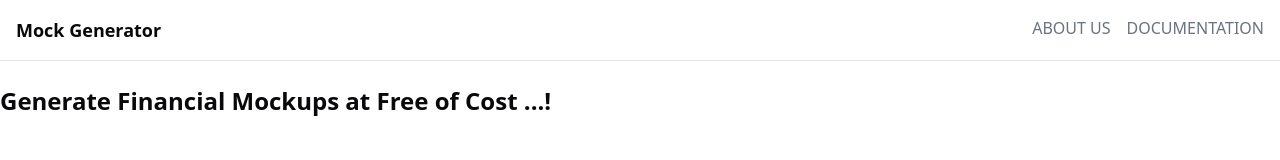
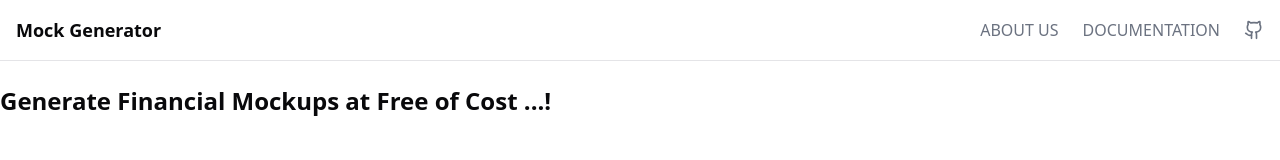
Before and after one commit to deep-vadukiya/mock-generator, a Next.js app: page / in a window 1280 px wide. Shown: the top 160 px of the page. Built offline with nearby package versions, Linux system fonts and the light colour scheme; a web font is replaced by a local one.

Commit message:
site: added common links and github link button

```diff
--- a/app/layout.jsx
+++ b/app/layout.jsx
@@ -1,6 +1,8 @@
 //
 
 import Link from "next/link";
+import { Github } from "lucide-react";
+import { GITHUB_REPOSITORY_LINK } from "./../globalLinks";
 import "./global.css";
 
 // ----------------------------------------------
@@ -14,7 +16,7 @@ export default function RootLayout({ children }) {
             <p className="font-semibold text-lg">Mock Generator</p>
           </Link>
 
-          <div className="flex gap-4">
+          <div className="flex gap-6 items-center">
             <Link
               className="group text-gray-500 transition duration-300 hover:underline hover:text-gray-900"
               href="/"
@@ -28,6 +30,13 @@ export default function RootLayout({ children }) {
             >
               DOCUMENTATION
             </Link>
+
+            <Link
+              className="group text-gray-500 transition duration-300 hover:underline hover:text-gray-900"
+              href={GITHUB_REPOSITORY_LINK}
+            >
+              <Github size={20} />
+            </Link>
           </div>
         </nav>
 
--- /dev/null
+++ b/globalLinks.js
@@ -0,0 +1,12 @@
+//
+
+export const GITHUB_PLATFORM_LINK = "https://github.com";
+
+// profiles
+export const GITHUB_PROFILE_LINK = "https://github.com/deep-vadukiya";
+export const GITHUB_REPOSITORY_LINK =
+  "https://github.com/deep-vadukiya/mock-generator";
+
+// hostings
+export const GITHUB_PAGES_LINK =
+  "https://deep-vadukiya.github.io/mock-generator";
```
